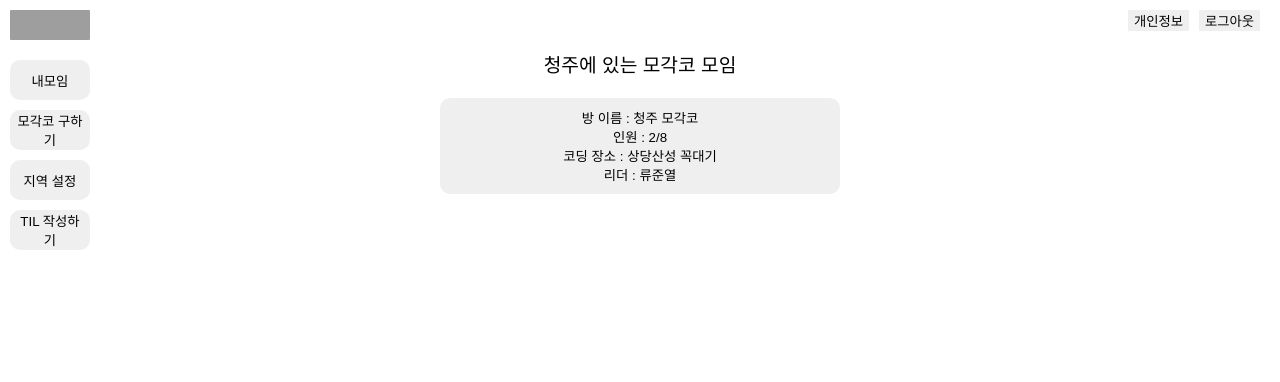
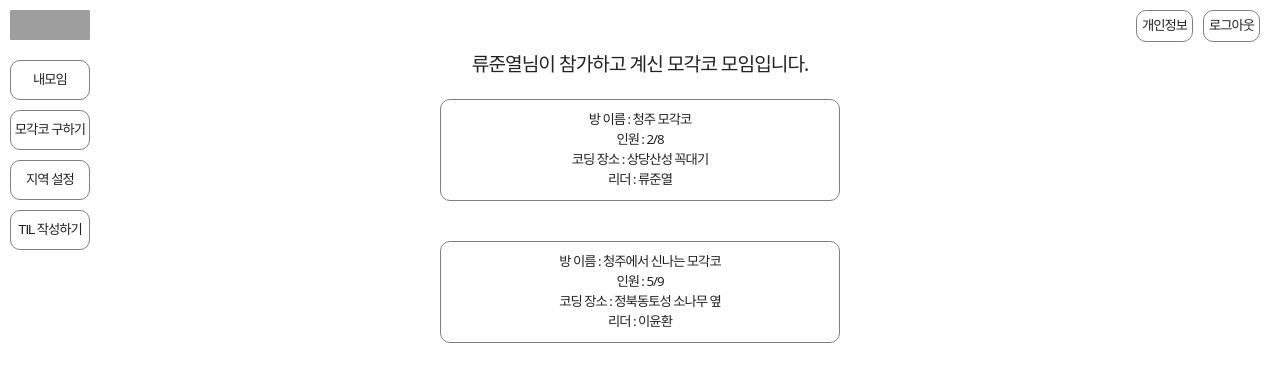
Before and after one commit to iamsirseol/GatherCoding, a React (Create React App) app in the folder client/: page / in a window 1280 px wide. Shown: the top 382 px of the page. Built offline with nearby package versions, Linux system fonts and the light colour scheme; grey boxes are pictures that could not be loaded.

Commit message:
1. fix: fix  manifext err, 2. refactor : Header.js, Sidebar.js, 3. feat :  function logoutHandler

```diff
--- a/client/package.json
+++ b/client/package.json
@@ -6,8 +6,11 @@
     "@testing-library/jest-dom": "^5.11.4",
     "@testing-library/react": "^11.1.0",
     "@testing-library/user-event": "^12.1.10",
+    "axios": "^0.24.0",
     "react": "^17.0.2",
     "react-dom": "^17.0.2",
+    "react-redux": "^7.2.6",
+    "react-router-dom": "^5.3.0",
     "react-scripts": "4.0.3",
     "web-vitals": "^1.0.1"
   },
--- a/client/src/App.js
+++ b/client/src/App.js
@@ -1,25 +1,25 @@
 import HomeComponent from "./components/HomeComponent";
+import React,{useState} from 'react'
+import './css/reset.css';
+import './css/homePage.css';
+import Home from './pages/home';
+import Header from './pages/Header'
+import Sidebar from './pages/Sidebar'
 
 function App() {
+  const [login,setLogin] = useState(true)
+  function logoutHandler(){
+    setLogin(false)
+  }
+
   return (
     <div>
-      <HomeComponent />
+      <Header login={login} logoutHandler={logoutHandler}/>
+      <Sidebar />
+      {!login ? <Home /> : <HomeComponent />}
     </div>
   );
 }
 
+
 export default App;
-// import './reset.css';
-// import './css/homePage.css';
-
-// import Home from './pages/home';
-
-// function App() {
-//   return (
-//     <div>
-//       <Home />
-//     </div>
-//   )
-// }
-
-// export default App;
--- a/client/src/components/HomeComponent.js
+++ b/client/src/components/HomeComponent.js
@@ -2,28 +2,27 @@ import React from 'react'
 import '../css/homeComponent.css'
 import Header from '../pages/Header'
 import Sidebar from '../pages/Sidebar'
-import { groups } from './dummy'
+import { groups, userInfo } from './dummy'
 function HomeComponent() {
     return (
         <div className = 'page'>
 
-            <Header />
+            {/* <Header /> */}
             <div className = 'body'>
 
-                <Sidebar />
+                {/* <Sidebar /> */}
                 <div className = 'room-list'>
                     {/* 유저의 위치로 바꿔야할듯 */}
-                    <div className = 'room-location'> {groups[0].location_address}에 있는 모각코 모임</div>
-                    {groups
-                        .filter(el=>el.location_address==='청주')
+                    <div className = 'room-location'> {userInfo.username}님이 참가하고 계신 모각코 모임입니다.</div>
+                    {userInfo.joinGroup
                         .map((group,idx) => {
                         return (
 
                                 <button className = 'room' key = {idx}>
-                                <div>방 이름 : {group.title}</div>
-                                <div>인원 : {group.currentPopulation}/{group.population}</div>
-                                <div>코딩 장소 : {group.gather_location}</div>
-                                <div>리더 : {group.leader}</div>
+                                    <div>방 이름 : {group.title}</div>
+                                    <div>인원 : {group.currentPopulation}/{group.population}</div>
+                                    <div>코딩 장소 : {group.gather_location}</div>
+                                    <div>리더 : {group.leader}</div>
                                 </button>
                         )
                     })}
--- a/client/src/components/dummy.js
+++ b/client/src/components/dummy.js
@@ -14,5 +14,59 @@ export const groups = [
         gather_location : '김천터미널',
         leader : '설동혁',
         location_address : '김천'
+    },
+    {
+        title : '청주에서 신나는 모각코',
+        population : 9,
+        currentPopulation : 5,
+        gather_location : '정북동토성 소나무 옆',
+        leader : '이윤환',
+        location_address : '청주'
     }
 ]
+
+export const userInfo = {
+    username : '류준열',
+    email : 'ryu9663@korea.com',
+    image : 'https://t1.daumcdn.net/cfile/tistory/99AE233E5F8CDE7319',
+    blog : 'www.naver.com',
+    user_address : '청주',
+    joinGroup : [
+        {
+            title : '청주 모각코',
+            population : 8,
+            currentPopulation : 2,
+            gather_location : '상당산성 꼭대기',
+            leader : '류준열',
+            location_address : '청주'
+        },
+        {
+            title : '청주에서 신나는 모각코',
+            population : 9,
+            currentPopulation : 5,
+            gather_location : '정북동토성 소나무 옆',
+            leader : '이윤환',
+            location_address : '청주'
+        }
+    ]
+
+}
+// 류준열이 참가하고 있는 모각코모임
+export const userGroup = [
+    {
+        title : '청주 모각코',
+        population : 8,
+        currentPopulation : 2,
+        gather_location : '상당산성 꼭대기',
+        leader : '류준열',
+        location_address : '청주'
+    },
+    {
+        title : '청주에서 신나는 모각코',
+        population : 9,
+        currentPopulation : 5,
+        gather_location : '정북동토성 소나무 옆',
+        leader : '이윤환',
+        location_address : '청주'
+    }
+]
--- a/client/src/css/header.css
+++ b/client/src/css/header.css
@@ -28,5 +28,7 @@ header .header-right{
 }
 header .header-right button {
     margin-right : 10px;
-    /* border : 1px gray solid; */
+    border : 1px gray solid;
+    border-radius: 10px;
+    padding : 5px;
 }
--- a/client/src/css/homeComponent.css
+++ b/client/src/css/homeComponent.css
@@ -1,18 +1,25 @@
-* {
+/* * {
     box-sizing: border-box;
     text-decoration: none;
     /* border : 1px gray solid; */
 
-  }
+  /* }  */
+
+
 .page {
     /* background : url('https://user-images.githubusercontent.com/75051059/141219381-c64490bf-907d-4929-8b1b-ad7891604a58.png'); */
     position : relative;
     height : 100vh;
 }
-button {
+/* 버튼 호버 */
+
+button:hover {
+
     cursor: pointer;
-    border : 0px;
+    background-color: rgba(0,0,0,0.1);
 }
+
+
 .body {
     display : flex;
     flex-direction: row;
@@ -40,31 +47,13 @@ header .header-right{
     position : fixed;
     right: 10px;
 }
-sidebar {
-    display: flex;
-    flex-direction: column;
-    width: 100px;
-    position: absolute;
-    left: 0;
-    /* top: 30px; */
-    padding-top: 50px;
-    /* background-color: lightblue; */
-    height : 100%;
-}
-sidebar button {
-    width : 80px;
-    height : 40px;
-    border-radius: 10px;
-    margin-left: auto;
-    margin-right: auto;
-    margin-top : 10px;
-}
+
 button:hover {
     /* background-color: blanchedalmond; */
 }
 
 .room-list {
-    /* width: 100%; */
+
     margin-top: 50px;
     margin-left: auto;
     margin-right: auto;
@@ -84,12 +73,7 @@ button:hover {
     align-content: center;
     border-radius: 10px;
     /* background-color: rgb(188, 255, 80); */
-    border : 0px;
+    border : 1px gray solid;
     padding : 10px;
     width : 400px;
 }
-
-.room-list .room:hover{
-    /* background-color: rgb(210, 247, 142); */
-
-}
--- /dev/null
+++ b/client/src/css/sidebar.css
@@ -0,0 +1,20 @@
+.sidebar {
+    display: flex;
+    flex-direction: column;
+    width: 100px;
+    position: absolute;
+    left: 0;
+    /* top: 30px; */
+    padding-top: 50px;
+    /* background-color: lightblue; */
+    height : 100%;
+}
+.sidebar button {
+    width : 80px;
+    height : 40px;
+    border-radius: 10px;
+    margin-left: auto;
+    margin-right: auto;
+    margin-top : 10px;
+    border :1px solid gray;
+}
--- a/client/src/pages/Header.js
+++ b/client/src/pages/Header.js
@@ -1,14 +1,15 @@
 import React from 'react'
 import '../css/header.css'
-function Header() {
+function Header({login, logoutHandler}) {
+    console.log(logoutHandler)
     return (
         <header>
 
                 <img className = 'page-logo' src = 'https://user-images.githubusercontent.com/75051059/141219381-c64490bf-907d-4929-8b1b-ad7891604a58.png'/>
 
                 <div className = 'header-right'>
-                    <button>개인정보</button>
-                    <button>로그아웃</button>
+                    <button>{login ? '개인정보' : '회원가입' }</button>
+                    <button onClick = {logoutHandler}>{login ? '로그아웃' : '로그인' }</button>
                 </div>
         </header>
     )
--- a/client/src/pages/Sidebar.js
+++ b/client/src/pages/Sidebar.js
@@ -1,13 +1,13 @@
 import React from 'react'
-
+import '../css/sidebar.css'
 function Sidebar() {
     return (
-        <sidebar>
+        <div className = 'sidebar'>
                     <button>내모임</button>
                     <button>모각코 구하기</button>
                     <button>지역 설정</button>
                     <button>TIL 작성하기</button>
-                </sidebar>
+        </div>
     )
 }
 
```
Also changed, not shown: client/public/manifest.json (added), client/src/css/reset.css (line endings or trailing spaces), 1 other file (tests, documents, lock files or other folders).
